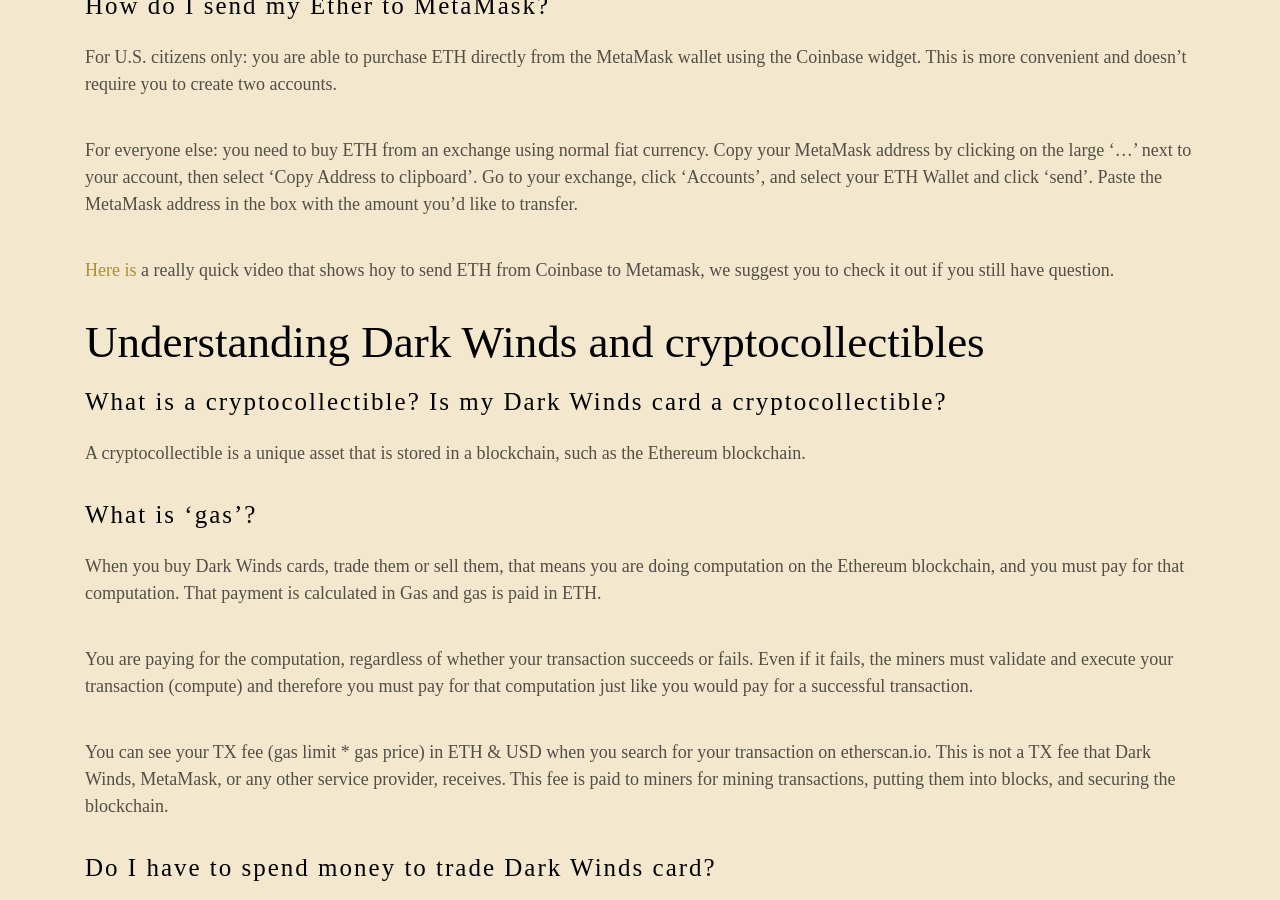
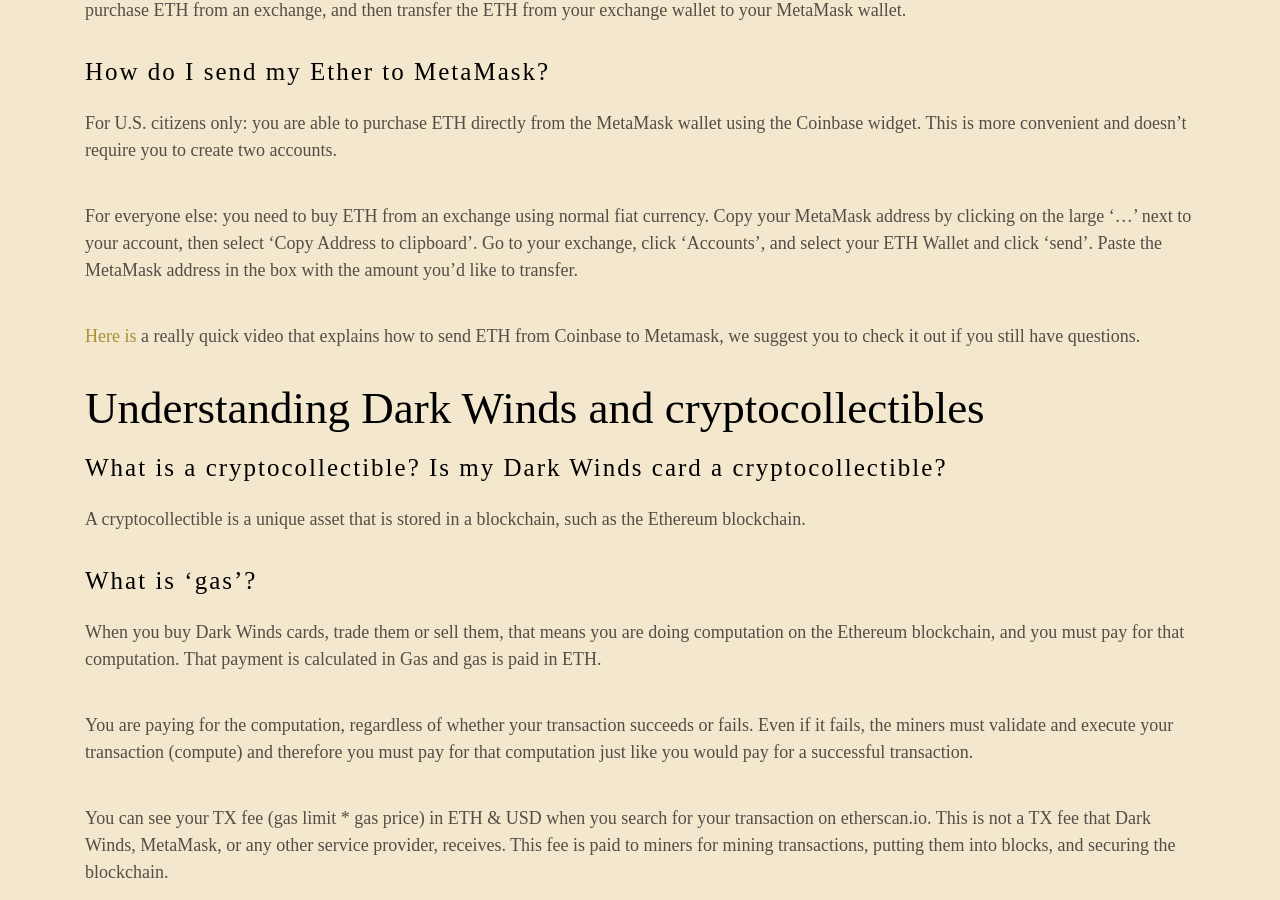
Before and after one commit to megoforce/darkwinds, a Jekyll site: the page built from faq.md, in a window 1280 px wide and 900 px high, scrolled down 1438 px. Built offline with Jekyll 4.4.1, drawn with Linux system fonts in a browser that asks for light colours; some web fonts are replaced; comment, search, counter and statistics services are not loaded.

Commit message:
br added before FAQ content starts

```diff
--- a/faq.md
+++ b/faq.md
@@ -4,7 +4,7 @@
 permalink: /faq/
 layout: page
 ---
-
+<br/>
 # Getting Started
 
 
@@ -43,7 +43,7 @@
 
 For everyone else: you need to buy ETH from an exchange using normal fiat currency. Copy your MetaMask address by clicking on the large ‘…’ next to your account, then select ‘Copy Address to clipboard’. Go to your exchange, click ‘Accounts’, and select your ETH Wallet and click ‘send’. Paste the MetaMask address in the box with the amount you’d like to transfer.
 
-[Here is](https://youtu.be/PtdMDtCVck0) a really quick video that shows hoy to send ETH from Coinbase to Metamask, we suggest you to check it out if you still have question.
+[Here is](https://youtu.be/PtdMDtCVck0) a really quick video that explains how to send ETH from Coinbase to Metamask, we suggest you to check it out if you still have questions.
 
 # Understanding Dark Winds and cryptocollectibles
 ## What is a cryptocollectible? Is my Dark Winds card a cryptocollectible?
```
